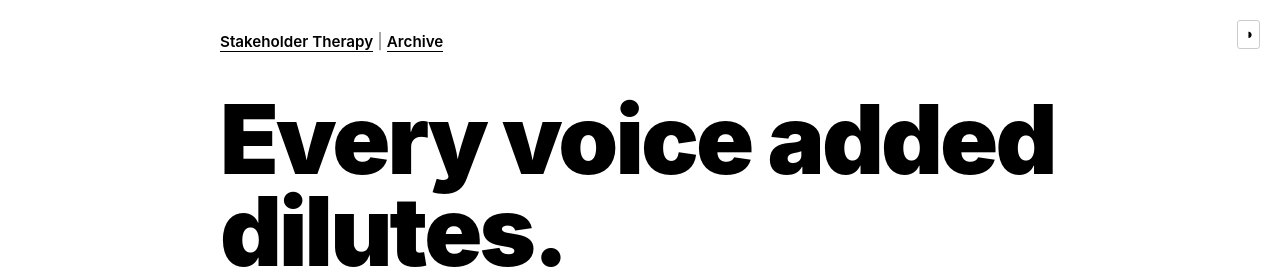
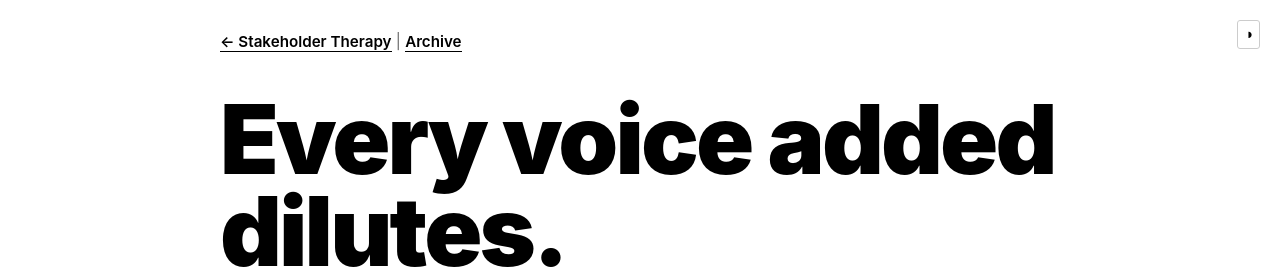
Before and after one commit to afterxleep/stakeholdertherapy.com, a Jekyll site: the page built from index.html, in a window 1280 px wide. Shown: the top 269 px of the page. Built offline with Jekyll 4.4.1, drawn with Linux system fonts in a browser that asks for light colours.

Commit message:
Add back arrow to home link in navigation

```diff
--- a/_layouts/default.html
+++ b/_layouts/default.html
@@ -541,7 +541,7 @@
 
   <header class="site-header">
     <nav class="site-nav">
-      <a href="/">Stakeholder Therapy</a> | <a href="/archive/">Archive</a>
+      <a href="/">← Stakeholder Therapy</a> | <a href="/archive/">Archive</a>
     </nav>
   </header>
 
```
